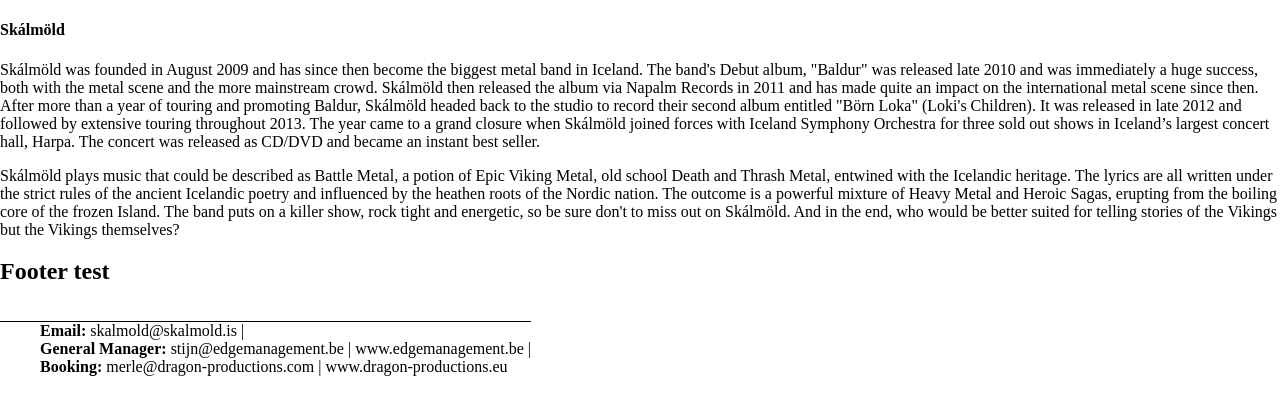
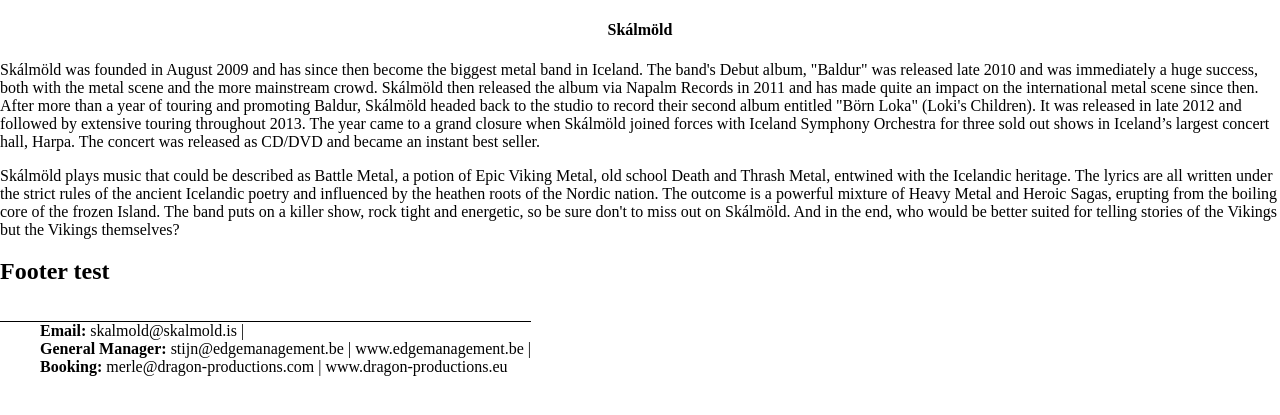
Before and after one commit to bjarkifannar/VSH2A3U, a PHP site: page /about.php in a window 1280 px wide. Shown: the part 96-511 px from the top of the page. Run offline with PHP 8.4, Linux system fonts and the light colour scheme; style sheets or scripts are compiled from the project's sources.

Commit message:
center-text
text-align center

```diff
--- a/Verkefni6/_scss/style.scss
+++ b/Verkefni6/_scss/style.scss
@@ -16,3 +16,6 @@ ul {
 	display: inline-block;
 	border-top: solid black 1px;
 }
+.center-text {
+	text-align: center;
+}
```
